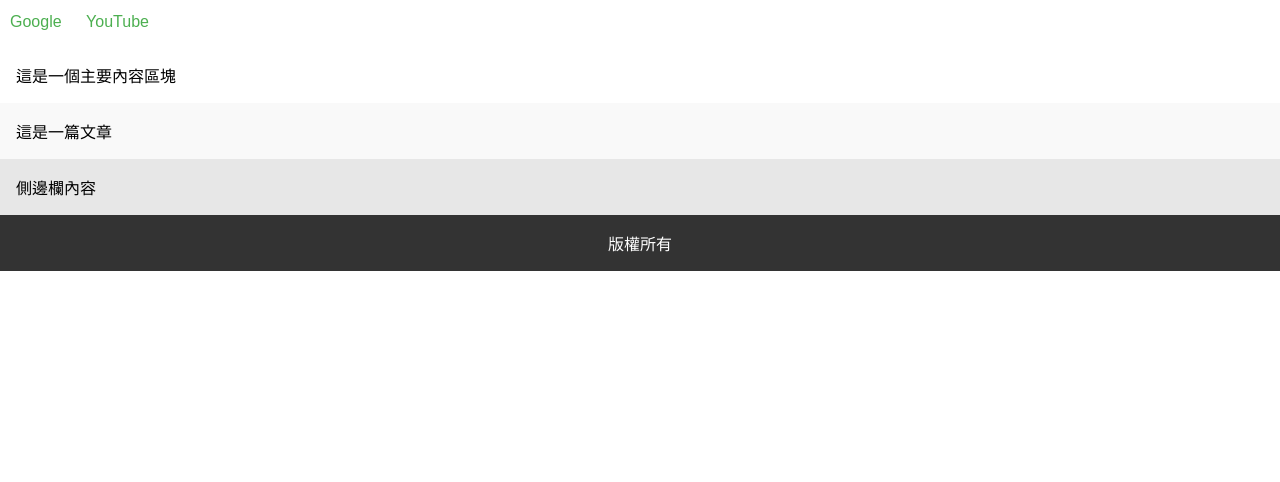
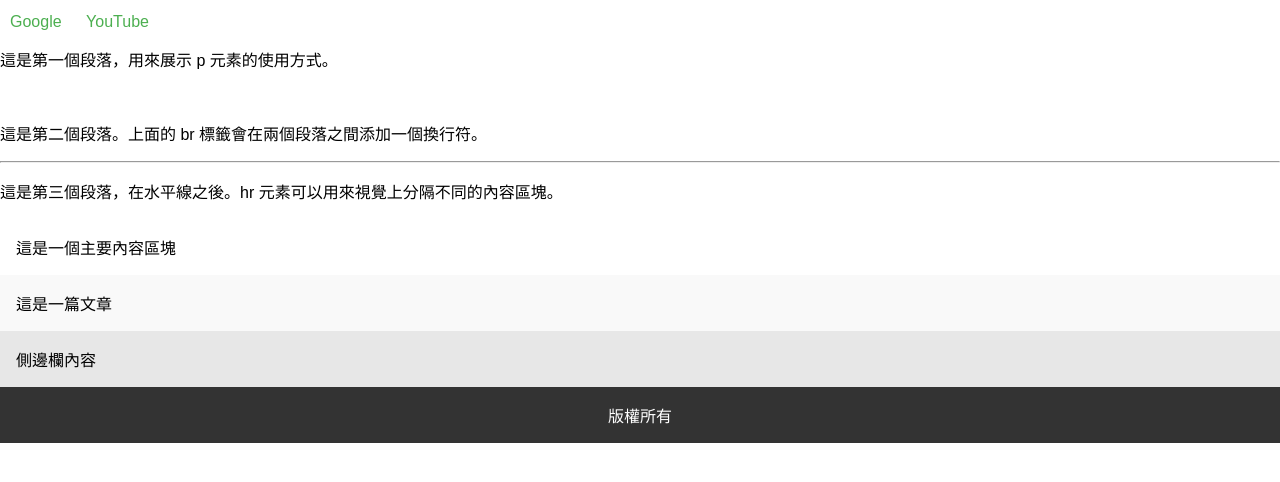
Before and after one commit to wtto393384-tw/M1409003, a plain HTML site: page 20260309.html in a window 1280 px wide. Shown: the part 148-630 px from the top of the page. Drawn offline with Linux system fonts and the light colour scheme.

Commit message:
update 202603090844

```diff
--- a/20260309.html
+++ b/20260309.html
@@ -3,7 +3,7 @@
 <head>
     <meta charset="UTF-8">
     <meta name="viewport" content="width=device-width, initial-scale=1.0">
-    <title>Document</title>
+    <title>我的第一個練習檔案</title>
 <style>
 body {
     font-family: Arial, sans-serif;
@@ -55,6 +55,17 @@ nav a {
 <li><a href="https://www.youtube.com">YouTube</a></li>
 </ul>
 </nav>
+
+<!-- 以下是主要內容區域的開始 -->
+<p>這是第一個段落，用來展示 p 元素的使用方式。</p>
+<br>
+<p>這是第二個段落。上面的 br 標籤會在兩個段落之間添加一個換行符。</p>
+
+<!-- 水平線分隔線 -->
+<hr>
+
+<p>這是第三個段落，在水平線之後。hr 元素可以用來視覺上分隔不同的內容區塊。</p>
+
 <section>這是一個主要內容區塊</section>
 <article>這是一篇文章</article>
 <aside>側邊欄內容</aside>
```
